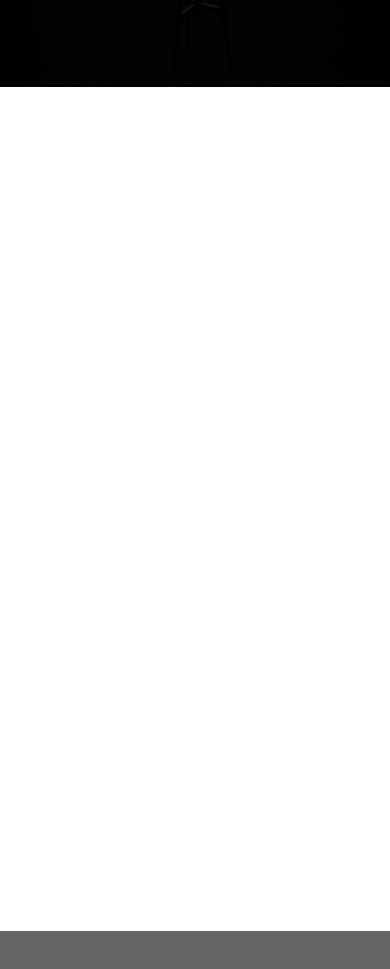
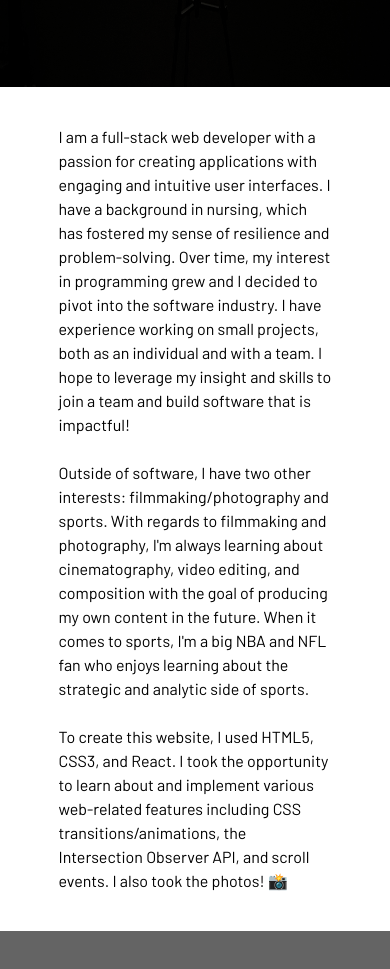
Before and after one commit to ryanpunwasi/portfolio, a React (Create React App) app: page / in a window 390 px wide. Shown: the part 757-1726 px from the top of the page. Built offline with nearby package versions, Linux system fonts and the light colour scheme.

Commit message:
feat: add to about text, implement fade in on intersection

```diff
--- a/src/components/SectionText.jsx
+++ b/src/components/SectionText.jsx
@@ -1,8 +1,53 @@
+import { useEffect, useState } from "react";
 import "./SectionText.scss";
 const SectionText = function ({ text }) {
+  const [show, setShow] = useState(false);
+  useEffect(() => {
+    let targets = document.querySelectorAll(".section__text");
+
+    const observer = new IntersectionObserver(
+      entries => {
+        entries.forEach(entry => {
+          if (entry.isIntersecting) {
+            setShow(true);
+          } else {
+            setShow(false);
+          }
+        });
+      },
+      {
+        threshold: 0.6,
+      }
+    );
+
+    targets.forEach(target => observer.observe(target));
+  });
+
   return (
     <div className="section__text__container">
-      <p className="section__text">{text}</p>
+      <p className={`section__text ${show ? "show" : ""}`}>
+        I am a full-stack web developer with a passion for creating applications
+        with engaging and intuitive user interfaces. I have a background in
+        nursing, which has fostered my sense of resilience and problem-solving.
+        Over time, my interest in programming grew and I decided to pivot into
+        the software industry. I have experience working on small projects, both
+        as an individual and with a team. I hope to leverage my insight and
+        skills to join a team and build software that is impactful!
+        <br />
+        <br />
+        Outside of software, I have two other interests: filmmaking/photography
+        and sports. With regards to filmmaking and photography, I'm always
+        learning about cinematography, video editing, and composition with the
+        goal of producing my own content in the future. When it comes to sports,
+        I'm a big NBA and NFL fan who enjoys learning about the strategic and
+        analytic side of sports.
+        <br />
+        <br />
+        To create this website, I used HTML5, CSS3, and React. I took the
+        opportunity to learn about and implement various web-related features
+        including CSS transitions/animations, the Intersection Observer API, and
+        scroll events. I also took the photos! 📸
+      </p>
     </div>
   );
 };
--- a/src/components/SectionText.scss
+++ b/src/components/SectionText.scss
@@ -8,7 +8,26 @@
 
 .section__text {
   font-family: "Barlow";
-  width: 50%;
+  font-size: 1.2em;
+  width: 70%;
   line-height: 1.5em;
-  text-align: center;
+  opacity: 0;
+  transform: translateX(100px);
+  transition: opacity 0.5s, transform 0.5s;
 }
+
+.section__text.show {
+  opacity: 1;
+  transform: translateX(0px);
+}
+
+@media only screen and (max-height: 400px) {
+  .section__text {
+    font-size: 0.8em;
+  }
+}
+@media only screen and (max-width: 600px) {
+  .section__text {
+    font-size: 1em;
+  }
+}
```
